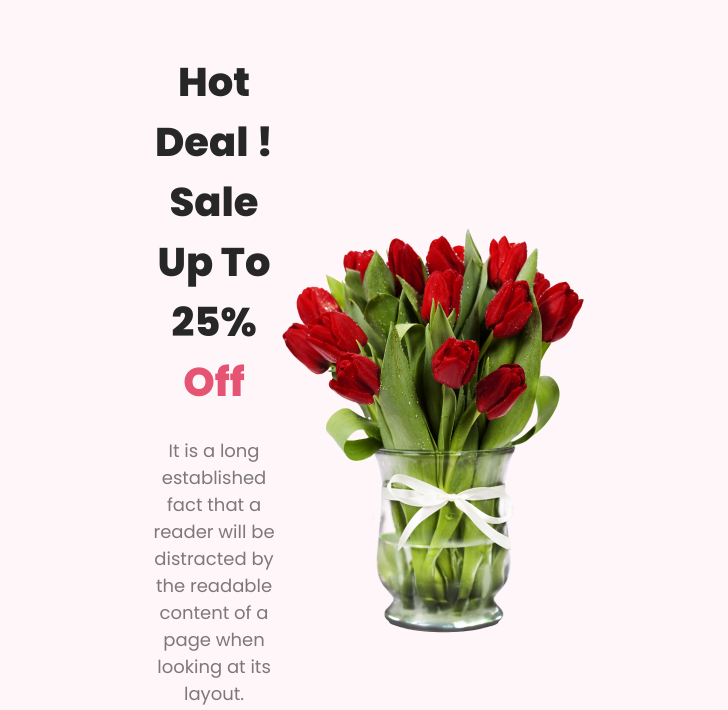
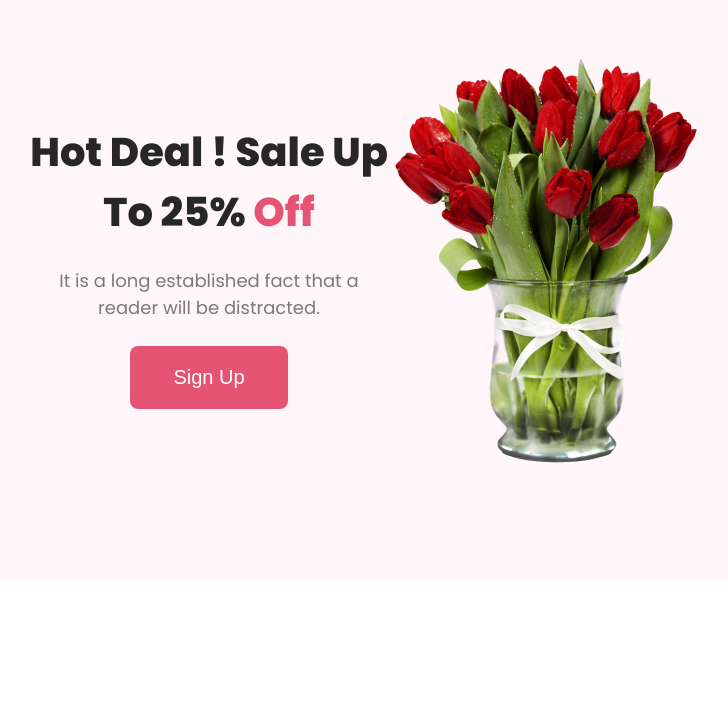
Before and after one commit to shimulbd23/flower-shop, a plain HTML site: page index.html in a window 1280 px wide. Shown: the part 2485-3195 px from the top of the page, without its empty margins (272-1000 px from the left). Drawn offline with Linux system fonts and the light colour scheme.

Commit message:
alignment adjusted

```diff
--- a/index.html
+++ b/index.html
@@ -101,8 +101,7 @@
                         Hot Deal ! Sale Up To 25% <span class="off">Off</span>
                     </h2>
                     <p class="hot-deals-description">
-                        It is a long established fact that a reader will be distracted by the readable content of a page
-                        when looking at its layout.
+                        It is a long established fact that a reader will be distracted.
                     </p>
 
                     <button class="btn-primary">Sign Up</button>
--- a/style.css
+++ b/style.css
@@ -66,6 +66,10 @@ header {
     margin: 25px 0px;
 }
 
+.featured-flower-1 {
+    max-width: 464px;
+}
+
 .featured-flowers-photo {
     border-radius: 300px 300px 0px 0px;
     background: rgba(167, 33, 98, 0.15);
@@ -108,6 +112,7 @@ header {
 }
 
 .delivery-item {
+    max-width: 372px;
     display: flex;
     flex-direction: column;
     align-items: center;
@@ -136,10 +141,10 @@ header {
 
 .hot-deals-container {
     display: flex;
-    justify-content: space-between;
+    justify-content: space-around;
     align-items: center;
-    padding: 100px 0px;
-    margin: 0px 423px;
+    padding: 100px 300px;
+
 }
 
 .off {
```
